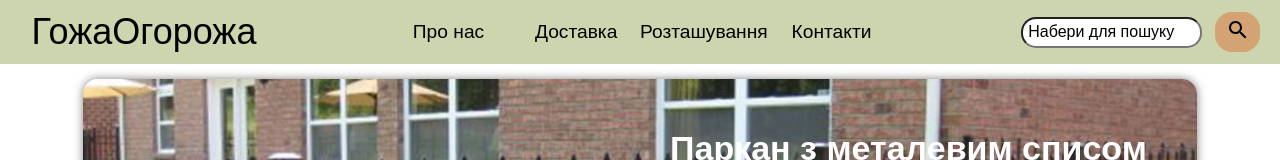
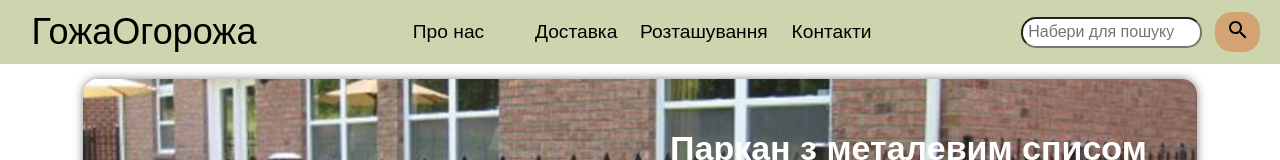
Before and after one commit to d9nchik/gozha_ogorozha, a plain HTML site: page index.html in a window 1280 px wide. Shown: the top 160 px of the page. Drawn offline with Linux system fonts and the light colour scheme; a web font is replaced by a local one.

Commit message:
change input text to placeholder

```diff
--- a/index.html
+++ b/index.html
@@ -21,7 +21,7 @@
     </nav>
     <form>
         <label>
-            <input type="text" value="Набери для пошуку">
+            <input type="text" placeholder="Набери для пошуку">
         </label>
         <button type="submit"><img alt="search sign" src="svgs/search-24px.svg"/></button>
     </form>
```
